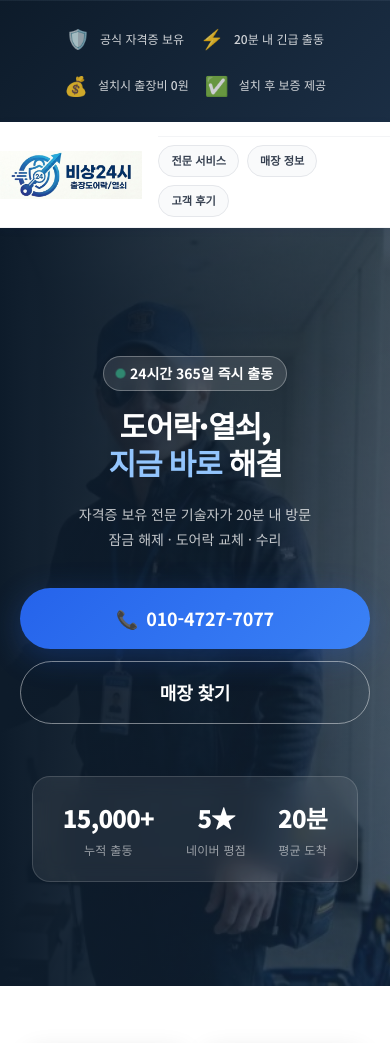
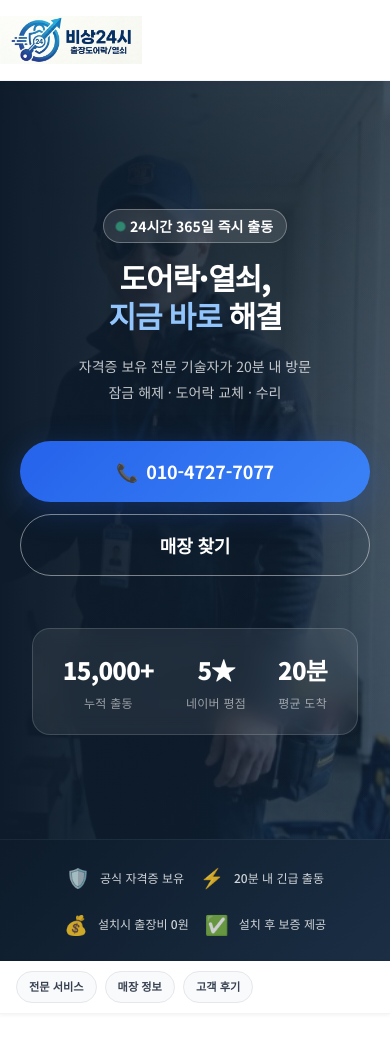
Before and after one commit to uxia0812/DoorLock_Web, a website: page index.html in a window 390 px wide. Shown: the top 1043 px of the page. Drawn offline with Linux system fonts and the light colour scheme.

Commit message:
Modify Header

```diff
--- a/css/style.css
+++ b/css/style.css
@@ -56,7 +56,7 @@
   --shadow-lg:   0 12px 48px rgba(0,0,0,.14);
   --shadow-blue: 0 8px 32px rgba(37,99,235,.28);
   --transition:  0.22s ease;
-  --header-h:    88px;   /* 로고 + 칩 포함 */
+  --header-h:    64px;
 }
 
 html { scroll-behavior: smooth; }
@@ -236,15 +236,6 @@ img { max-width: 100%; display: block; }
   opacity: .95;
 }
 
-.header__chips {
-  display: flex;
-  align-items: center;
-  gap: 8px;
-  flex: 1;
-  justify-content: center;
-  flex-wrap: wrap;
-}
-
 .header__cta { padding: 10px 22px; font-size: var(--text-sm); flex-shrink: 0; }
 
 /* ============================================
@@ -368,7 +359,27 @@ img { max-width: 100%; display: block; }
   flex-shrink: 0;
 }
 
-/* 헤더 내 칩 스타일 */
+/* ============================================
+   NAV CHIPS (히어로·신뢰배너 밑)
+   ============================================ */
+.nav-chips {
+  position: sticky;
+  top: var(--header-h);
+  z-index: 90;
+  background: #ffffff;
+  border-bottom: 1px solid var(--gray-100);
+  box-shadow: var(--shadow-xs);
+}
+
+.nav-chips__inner {
+  display: flex;
+  align-items: center;
+  justify-content: center;
+  gap: 12px;
+  padding: 12px 24px;
+  flex-wrap: wrap;
+}
+
 .nav-chip {
   display: inline-flex;
   align-items: center;
@@ -396,21 +407,17 @@ img { max-width: 100%; display: block; }
   outline-offset: 2px;
 }
 
-/* 모바일: 헤더 칩 가로 스크롤 */
+/* 모바일: 칩 가로 스크롤 */
 @media (max-width: 640px) {
-  .header__inner { flex-wrap: wrap; padding: 10px 0; }
-  .header__chips {
-    order: 3;
-    width: 100%;
+  .nav-chips__inner {
+    padding: 10px 16px;
+    gap: 8px;
     justify-content: flex-start;
     overflow-x: auto;
     -webkit-overflow-scrolling: touch;
     scrollbar-width: none;
-    padding-top: 8px;
-    border-top: 1px solid var(--gray-100);
-    margin-top: 4px;
   }
-  .header__chips::-webkit-scrollbar { display: none; }
+  .nav-chips__inner::-webkit-scrollbar { display: none; }
   .nav-chip { flex-shrink: 0; padding: 6px 12px; font-size: 0.7rem; }
 }
 
@@ -947,7 +954,7 @@ img { max-width: 100%; display: block; }
    RESPONSIVE — MOBILE (≤ 640px)
    ============================================ */
 @media (max-width: 640px) {
-  :root { --header-h: 100px; }  /* 모바일: 칩 2행으로 높이 증가 */
+  :root { --header-h: 56px; }
 
   .section { padding: 60px 0; }
 
--- a/index.html
+++ b/index.html
@@ -12,39 +12,12 @@
 </head>
 <body>
 
-  <!-- TRUST BAR (칩 위) -->
-  <section class="trust-bar">
-    <div class="container trust-bar__inner">
-      <div class="trust-item">
-        <span class="trust-item__icon">🛡️</span>
-        <span>공식 자격증 보유</span>
-      </div>
-      <div class="trust-item">
-        <span class="trust-item__icon">⚡</span>
-        <span>20분 내 긴급 출동</span>
-      </div>
-      <div class="trust-item">
-        <span class="trust-item__icon">💰</span>
-        <span>설치시 출장비 0원</span>
-      </div>
-      <div class="trust-item">
-        <span class="trust-item__icon">✅</span>
-        <span>설치 후 보증 제공</span>
-      </div>
-    </div>
-  </section>
-
-  <!-- HEADER: 로고 + 바로가기 칩 + 전화 -->
+  <!-- HEADER: 로고 + 전화 -->
   <header class="header" id="header">
     <div class="container header__inner">
       <a href="#" class="logo">
         <img src="images/logo.png" alt="비상24시 출장도어락/열쇠" class="logo__img" />
       </a>
-      <nav class="header__chips" aria-label="주요 섹션 바로가기">
-        <a href="#services" class="nav-chip">전문 서비스</a>
-        <a href="#stores" class="nav-chip">매장 정보</a>
-        <a href="#reviews" class="nav-chip">고객 후기</a>
-      </nav>
       <a href="tel:010-4727-7077" class="btn btn--call header__cta">
         <span>📞</span><span>지금 바로 전화</span>
       </a>
@@ -91,6 +64,37 @@
       </div>
     </div>
   </section>
+
+  <!-- TRUST BAR (히어로 밑) -->
+  <section class="trust-bar">
+    <div class="container trust-bar__inner">
+      <div class="trust-item">
+        <span class="trust-item__icon">🛡️</span>
+        <span>공식 자격증 보유</span>
+      </div>
+      <div class="trust-item">
+        <span class="trust-item__icon">⚡</span>
+        <span>20분 내 긴급 출동</span>
+      </div>
+      <div class="trust-item">
+        <span class="trust-item__icon">💰</span>
+        <span>설치시 출장비 0원</span>
+      </div>
+      <div class="trust-item">
+        <span class="trust-item__icon">✅</span>
+        <span>설치 후 보증 제공</span>
+      </div>
+    </div>
+  </section>
+
+  <!-- NAV CHIPS (신뢰 배너 밑) -->
+  <nav class="nav-chips" id="navChips" aria-label="주요 섹션 바로가기">
+    <div class="container nav-chips__inner">
+      <a href="#services" class="nav-chip">전문 서비스</a>
+      <a href="#stores" class="nav-chip">매장 정보</a>
+      <a href="#reviews" class="nav-chip">고객 후기</a>
+    </div>
+  </nav>
 
   <!-- SHOWCASE: 사진 + 신뢰 텍스트 -->
   <section class="section showcase section--light" id="about">
@@ -205,11 +209,6 @@
         </div>
       </div>
       <div class="reviews__grid" id="reviewGrid"></div>
-      <div class="reviews__more">
-        <a href="https://map.naver.com" target="_blank" rel="noopener" class="btn btn--outline-dark btn--lg">
-          네이버 리뷰 전체 보기 →
-        </a>
-      </div>
     </div>
   </section>
 
```
